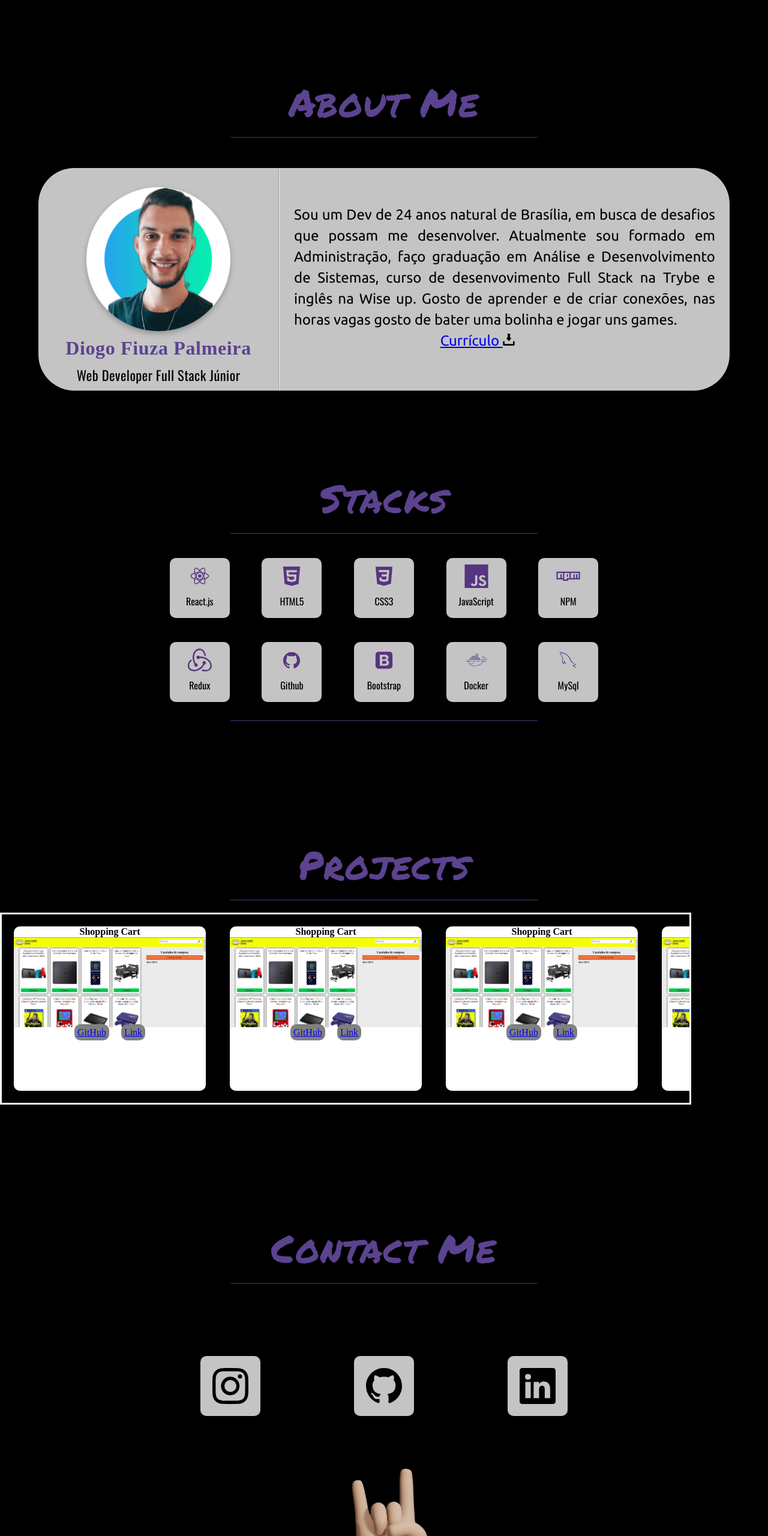
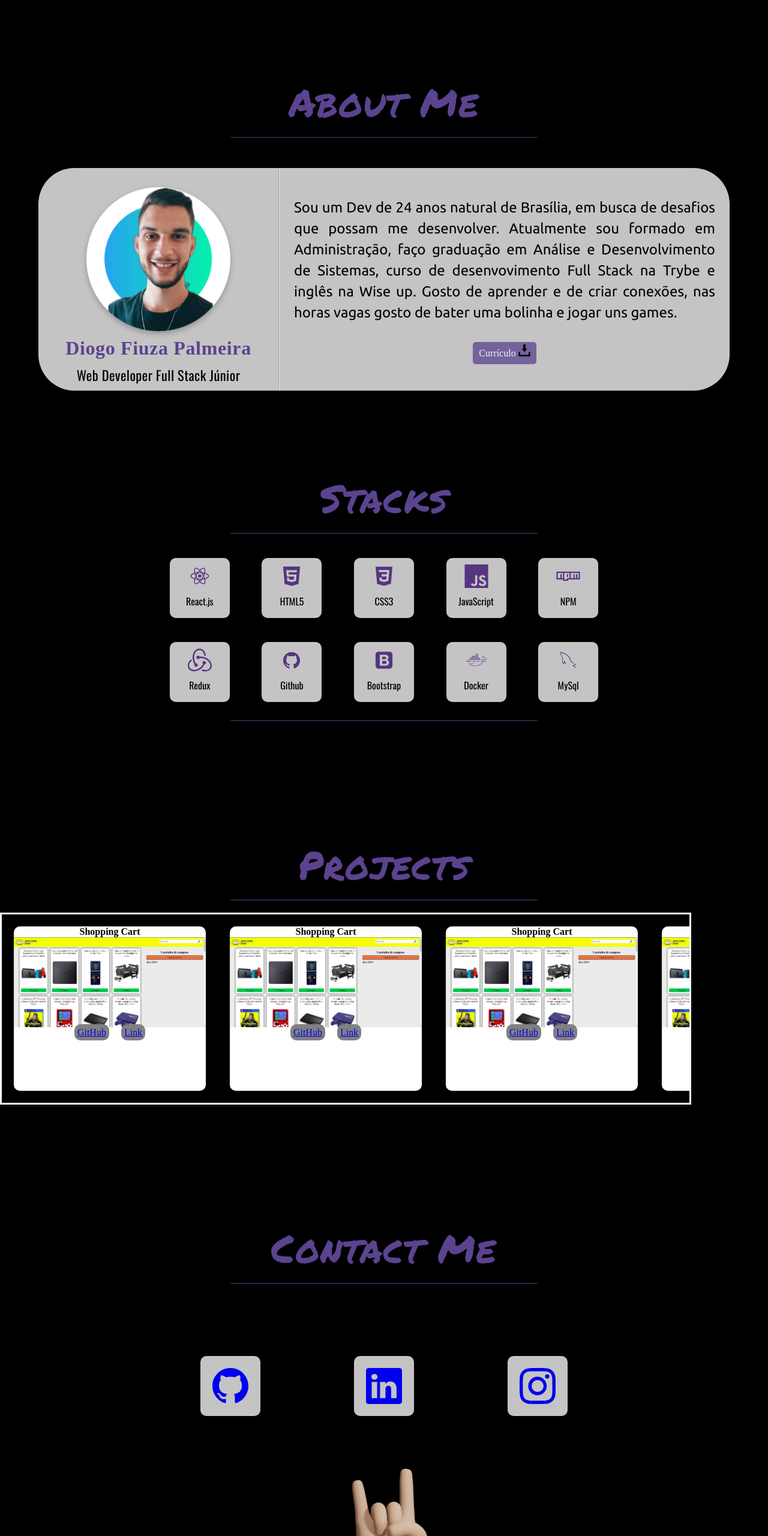
Before and after one commit to DiogoFiuza/DiogoFiuza.github.io, a React (Create React App) app: page / in a window 1280 px wide. Shown: the part 632-3192 px from the top of the page at 60% size. Built offline with nearby package versions, Linux system fonts and the light colour scheme; a web font is replaced by a local one.

Commit message:
Feat: Adicionando links aos buttons

```diff
--- a/src/components/Aboutme.jsx
+++ b/src/components/Aboutme.jsx
@@ -19,10 +19,12 @@ function Aboutme(){
             <span className="title">Web Developer Full Stack Júnior</span>
           </div>
           <hr className='line_divides_text'/>
-          <p className="aboutme_text">Sou um Dev de 24 anos natural de Brasília, em busca de desafios que possam me desenvolver. Atualmente sou formado em Administração, faço graduação em Análise e Desenvolvimento de Sistemas, curso de desenvovimento Full Stack na Trybe e inglês na Wise up. Gosto de aprender e de criar conexões, nas horas vagas gosto de bater uma bolinha e jogar uns games.
-          <br />
-          <a className='curriculo_button' href="Currículo-Diogo.pdf" download>Currículo <img className='download_icon' src={download_icon} alt="download" /> </a>
-          </p>
+          <div className="aboutme_text_container">
+            <p className="aboutme_text">Sou um Dev de 24 anos natural de Brasília, em busca de desafios que possam me desenvolver. Atualmente sou formado em Administração, faço graduação em Análise e Desenvolvimento de Sistemas, curso de desenvovimento Full Stack na Trybe e inglês na Wise up. Gosto de aprender e de criar conexões, nas horas vagas gosto de bater uma bolinha e jogar uns games.
+            <br />
+            </p>
+            <a className='curriculo_button' href="Currículo - Diogo.pdf" download>Currículo <img className='download_icon' src={download_icon} alt="download" /> </a>
+          </div>
       </div>
     </>
   );
--- a/src/components/Footer.jsx
+++ b/src/components/Footer.jsx
@@ -9,9 +9,14 @@ export default function Footer(){
       <h1 className="title-contact">Contact Me</h1>
       <hr className="line_below_title" />
       <section className="contact-container">
-        <div className="contact-box shadow-drop-2-lr" ><BsInstagram className="contact-icon rotate-center" /></div>
-        <div className="contact-box"> <BsGithub className="contact-icon rotate-center" /> </div>
-        <div className="contact-box" ><BsLinkedin className="contact-icon rotate-center" /></div>
+        <a href="https://github.com/DiogoFiuza" target="_blank" className="contact-box" rel="noreferrer">
+          <BsGithub className="contact-icon rotate-center" />
+        </a>
+        <a href="https://www.linkedin.com/in/diogo-fiuza/" target="_blank" className="contact-box" rel="noreferrer" >
+          <BsLinkedin className="contact-icon rotate-center" /></a>
+        <a href="https://www.instagram.com/fiuzadiogo/" target="_blank" className="contact-box shadow-drop-2-lr" rel="noreferrer" >
+          <BsInstagram className="contact-icon rotate-center" />
+        </a>
       </section>
       <img className="hand-image" src={ hand } alt="Rock'n roll hand" />
       <footer><p>Criado por Diogo Fiuza </p></footer>
--- a/src/styles/Aboutme.css
+++ b/src/styles/Aboutme.css
@@ -42,9 +42,10 @@
   text-align: justify;
   color: #000000;
 
-  margin-top: 2.5em;
+  margin-top: 2em;
   margin-left: 1em;
   margin-right: 1em;
+  margin-bottom: 1.5em;
 }
 
 .aboutMe {
@@ -73,7 +74,6 @@
 }
 
 .title {
-  /* left: 4.72%; */
   font-family: Oswald;
   font-style: normal;
   font-weight: normal;
@@ -83,15 +83,21 @@
   letter-spacing: 0.02em;
   color: #000000;
 }
+.aboutme_text_container{
+  flex-direction: column;
+  justify-items: center;
+}
 
 .curriculo_button{
-  justify-content: center;
-  padding: 5px;
-  width: 200px;
-  margin-top: 5%;
-  margin-left: 34%;
+  background-color: #5b438fc2;
+  color: aliceblue;
+  text-decoration: none;
+  border-radius: 5px;
+  padding: 10px;
+  width: 20vw;
 }
 
 .download_icon {
   height: 20px;
+  color: aliceblue;
 }
```
